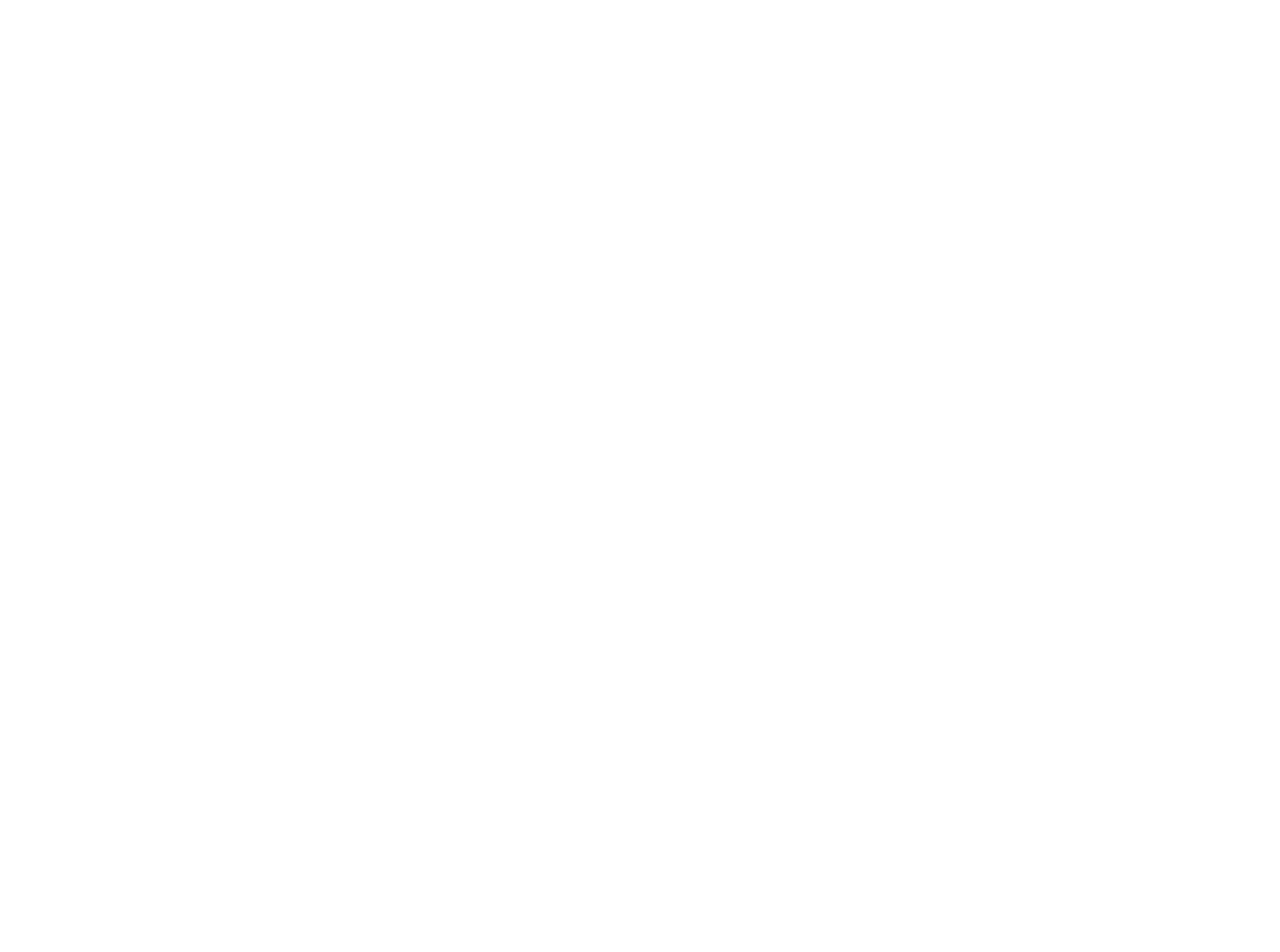
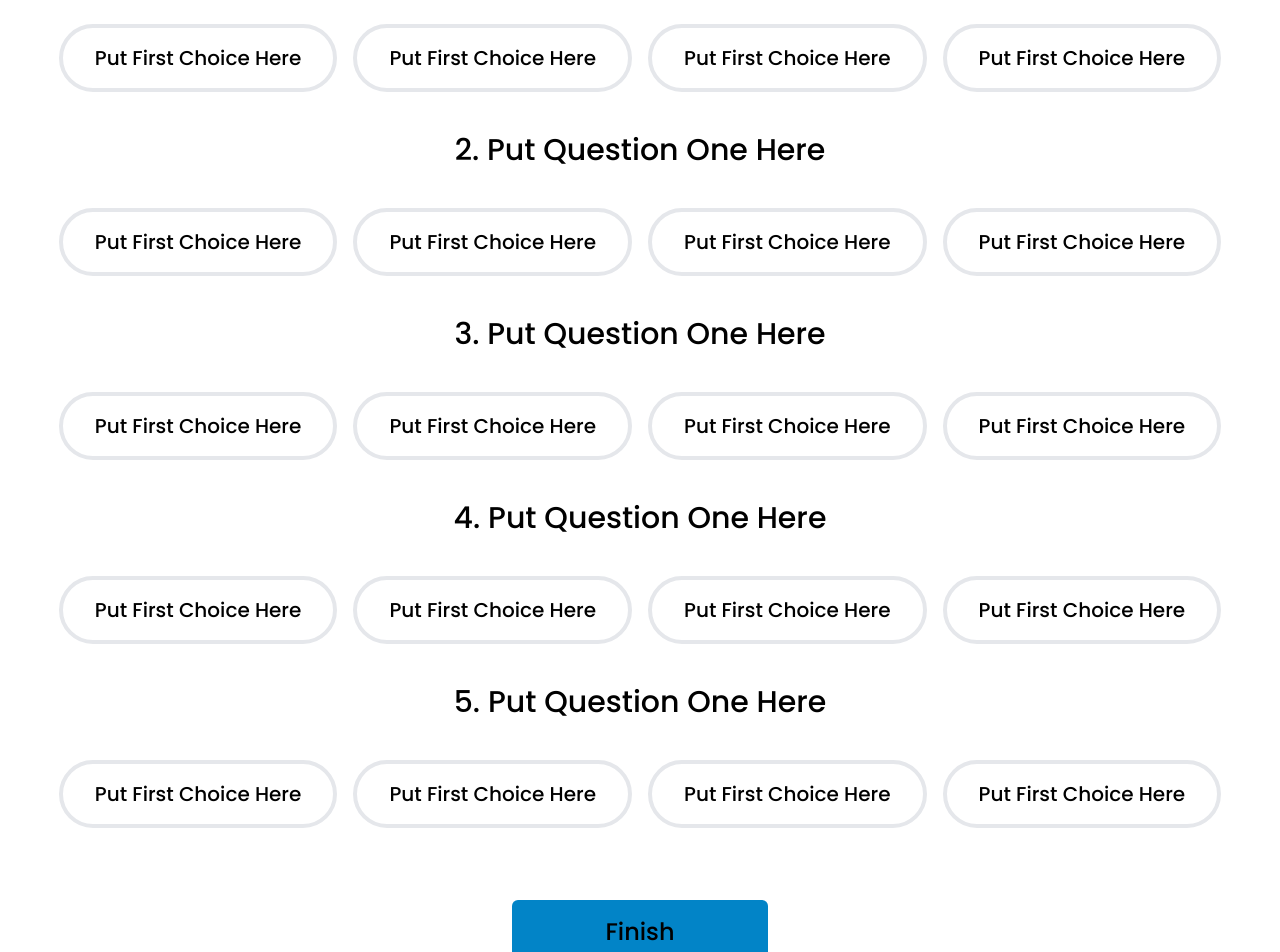
Before and after one commit to SamnangGit/react-insurance-info, a React (Vite) app: page / in a window 1280 px wide. Shown: the part 1040-1992 px from the top of the page. Before the commit the page ends 828 px from the top, so only its background shows below. Built offline with nearby package versions, Linux system fonts and the light colour scheme.

Commit message:
add AssessmentQ component

```diff
--- a/index.html
+++ b/index.html
@@ -11,6 +11,13 @@
       href="https://fonts.googleapis.com/css2?family=Poppins:wght@500&display=swap"
       rel="stylesheet"
     />
+    <link
+      rel="stylesheet"
+      href="https://cdnjs.cloudflare.com/ajax/libs/font-awesome/6.2.1/css/all.min.css"
+      integrity="sha512-MV7K8+y+gLIBoVD59lQIYicR65iaqukzvf/nwasF0nqhPay5w/9lJmVM2hMDcnK1OnMGCdVK+iQrJ7lzPJQd1w=="
+      crossorigin="anonymous"
+      referrerpolicy="no-referrer"
+    />
     <title>BrosCode</title>
   </head>
   <body>
--- a/package.json
+++ b/package.json
@@ -9,6 +9,10 @@
     "preview": "vite preview"
   },
   "dependencies": {
+    "@fortawesome/fontawesome-svg-core": "^6.2.1",
+    "@fortawesome/free-regular-svg-icons": "^6.2.1",
+    "@fortawesome/free-solid-svg-icons": "^6.2.1",
+    "@fortawesome/react-fontawesome": "^0.2.0",
     "react": "^18.2.0",
     "react-dom": "^18.2.0"
   },
--- a/src/App.jsx
+++ b/src/App.jsx
@@ -4,6 +4,7 @@
 import Navbar from "./components/Navbar";
 import MainPage from "./components/MainPage";
 import CompanyDashboard from "./components/CompanyDashboard";
+import AssessmentQ from "./components/AssessmentQ";
 
 function App() {
   const [count, setCount] = useState(0);
@@ -16,6 +17,7 @@
       </div>
       <div className="my-8">
         <CompanyDashboard />
+        <AssessmentQ />
       </div>
     </>
   );
--- /dev/null
+++ b/src/components/AssessmentQ.jsx
@@ -0,0 +1,145 @@
+import React from "react";
+// import { FontAwesomeIcon } from "@fortawesome/react-fontawesome";
+
+function AssessmentQ() {
+  return (
+    <div className="flex flex-col">
+      <h1 className="font-Poppins text-5xl tracking-wider font-extrabold text-center mt-8 mb-24">
+        Asssement Test
+      </h1>
+      <div className="w-full flex flex-col items-center">
+        <div className="my-4">
+          <h1 className="font-Poppins text-3xl">1. Put Question One Here</h1>
+        </div>
+        <div className="font-Poppins text-xl flex flex-row">
+          <button className="mx-2 my-6 rounded-full hover:bg-sky-500 focus:bg-sky-700 focus:text-white cursor-pointer border-4 focus:ring focus:ring-sky-300 focus:ring-opacity-80">
+            {/* <i class="fa-solid fa-circle"></i> */}
+            <h2 className="mx-4 p-4 ">Put First Choice Here</h2>
+          </button>
+          <button className="mx-2 my-6 rounded-full hover:bg-sky-500 focus:bg-sky-700 focus:text-white cursor-pointer border-4 focus:ring focus:ring-sky-300 focus:ring-opacity-80">
+            {/* <i class="fa-solid fa-circle"></i> */}
+            <h2 className="mx-4 p-4 ">Put First Choice Here</h2>
+          </button>
+          <button className="mx-2 my-6 rounded-full hover:bg-sky-500 focus:bg-sky-700 focus:text-white cursor-pointer border-4 focus:ring focus:ring-sky-300 focus:ring-opacity-80">
+            {/* <i class="fa-solid fa-circle"></i> */}
+            <h2 className="mx-4 p-4 ">Put First Choice Here</h2>
+          </button>
+          <button className="mx-2 my-6 rounded-full hover:bg-sky-500 focus:bg-sky-700 focus:text-white cursor-pointer border-4 focus:ring focus:ring-sky-300 focus:ring-opacity-80">
+            {/* <i class="fa-solid fa-circle"></i> */}
+            <h2 className="mx-4 p-4 ">Put First Choice Here</h2>
+          </button>
+        </div>
+      </div>
+
+      <div className="w-full flex flex-col items-center">
+        <div className="my-4">
+          <h1 className="font-Poppins text-3xl">2. Put Question One Here</h1>
+        </div>
+        <div className="font-Poppins text-xl flex flex-row">
+          <button className="mx-2 my-6 rounded-full hover:bg-sky-500 focus:bg-sky-700 focus:text-white cursor-pointer border-4 focus:ring focus:ring-sky-300 focus:ring-opacity-80">
+            {/* <i class="fa-solid fa-circle"></i> */}
+            <h2 className="mx-4 p-4 ">Put First Choice Here</h2>
+          </button>
+          <button className="mx-2 my-6 rounded-full hover:bg-sky-500 focus:bg-sky-700 focus:text-white cursor-pointer border-4 focus:ring focus:ring-sky-300 focus:ring-opacity-80">
+            {/* <i class="fa-solid fa-circle"></i> */}
+            <h2 className="mx-4 p-4 ">Put First Choice Here</h2>
+          </button>
+          <button className="mx-2 my-6 rounded-full hover:bg-sky-500 focus:bg-sky-700 focus:text-white cursor-pointer border-4 focus:ring focus:ring-sky-300 focus:ring-opacity-80">
+            {/* <i class="fa-solid fa-circle"></i> */}
+            <h2 className="mx-4 p-4 ">Put First Choice Here</h2>
+          </button>
+          <button className="mx-2 my-6 rounded-full hover:bg-sky-500 focus:bg-sky-700 focus:text-white cursor-pointer border-4 focus:ring focus:ring-sky-300 focus:ring-opacity-80">
+            {/* <i class="fa-solid fa-circle"></i> */}
+            <h2 className="mx-4 p-4 ">Put First Choice Here</h2>
+          </button>
+        </div>
+      </div>
+
+      <div className="w-full flex flex-col items-center">
+        <div className="my-4">
+          <h1 className="font-Poppins text-3xl">3. Put Question One Here</h1>
+        </div>
+        <div className="font-Poppins text-xl flex flex-row">
+          <button className="mx-2 my-6 rounded-full hover:bg-sky-500 focus:bg-sky-700 focus:text-white cursor-pointer border-4 focus:ring focus:ring-sky-300 focus:ring-opacity-80">
+            {/* <i class="fa-solid fa-circle"></i> */}
+            <h2 className="mx-4 p-4 ">Put First Choice Here</h2>
+          </button>
+          <button className="mx-2 my-6 rounded-full hover:bg-sky-500 focus:bg-sky-700 focus:text-white cursor-pointer border-4 focus:ring focus:ring-sky-300 focus:ring-opacity-80">
+            {/* <i class="fa-solid fa-circle"></i> */}
+            <h2 className="mx-4 p-4 ">Put First Choice Here</h2>
+          </button>
+          <button className="mx-2 my-6 rounded-full hover:bg-sky-500 focus:bg-sky-700 focus:text-white cursor-pointer border-4 focus:ring focus:ring-sky-300 focus:ring-opacity-80">
+            {/* <i class="fa-solid fa-circle"></i> */}
+            <h2 className="mx-4 p-4 ">Put First Choice Here</h2>
+          </button>
+          <button className="mx-2 my-6 rounded-full hover:bg-sky-500 focus:bg-sky-700 focus:text-white cursor-pointer border-4 focus:ring focus:ring-sky-300 focus:ring-opacity-80">
+            {/* <i class="fa-solid fa-circle"></i> */}
+            <h2 className="mx-4 p-4 ">Put First Choice Here</h2>
+          </button>
+        </div>
+      </div>
+
+      <div className="w-full flex flex-col items-center">
+        <div className="my-4">
+          <h1 className="font-Poppins text-3xl">4. Put Question One Here</h1>
+        </div>
+        <div className="font-Poppins text-xl flex flex-row">
+          <button className="mx-2 my-6 rounded-full hover:bg-sky-500 focus:bg-sky-700 focus:text-white cursor-pointer border-4 focus:ring focus:ring-sky-300 focus:ring-opacity-80">
+            {/* <i class="fa-solid fa-circle"></i> */}
+            <h2 className="mx-4 p-4 ">Put First Choice Here</h2>
+          </button>
+          <button className="mx-2 my-6 rounded-full hover:bg-sky-500 focus:bg-sky-700 focus:text-white cursor-pointer border-4 focus:ring focus:ring-sky-300 focus:ring-opacity-80">
+            {/* <i class="fa-solid fa-circle"></i> */}
+            <h2 className="mx-4 p-4 ">Put First Choice Here</h2>
+          </button>
+          <button className="mx-2 my-6 rounded-full hover:bg-sky-500 focus:bg-sky-700 focus:text-white cursor-pointer border-4 focus:ring focus:ring-sky-300 focus:ring-opacity-80">
+            {/* <i class="fa-solid fa-circle"></i> */}
+            <h2 className="mx-4 p-4 ">Put First Choice Here</h2>
+          </button>
+          <button className="mx-2 my-6 rounded-full hover:bg-sky-500 focus:bg-sky-700 focus:text-white cursor-pointer border-4 focus:ring focus:ring-sky-300 focus:ring-opacity-80">
+            {/* <i class="fa-solid fa-circle"></i> */}
+            <h2 className="mx-4 p-4 ">Put First Choice Here</h2>
+          </button>
+        </div>
+      </div>
+
+      <div className="w-full flex flex-col items-center">
+        <div className="my-4">
+          <h1 className="font-Poppins text-3xl">5. Put Question One Here</h1>
+        </div>
+        <div className="font-Poppins text-xl flex flex-row">
+          <button className="mx-2 my-6 rounded-full hover:bg-sky-500 focus:bg-sky-700 focus:text-white cursor-pointer border-4 focus:ring focus:ring-sky-300 focus:ring-opacity-80">
+            {/* <i class="fa-solid fa-circle"></i> */}
+            <h2 className="mx-4 p-4 ">Put First Choice Here</h2>
+          </button>
+          <button className="mx-2 my-6 rounded-full hover:bg-sky-500 focus:bg-sky-700 focus:text-white cursor-pointer border-4 focus:ring focus:ring-sky-300 focus:ring-opacity-80">
+            {/* <i class="fa-solid fa-circle"></i> */}
+            <h2 className="mx-4 p-4 ">Put First Choice Here</h2>
+          </button>
+          <button className="mx-2 my-6 rounded-full hover:bg-sky-500 focus:bg-sky-700 focus:text-white cursor-pointer border-4 focus:ring focus:ring-sky-300 focus:ring-opacity-80">
+            {/* <i class="fa-solid fa-circle"></i> */}
+            <h2 className="mx-4 p-4 ">Put First Choice Here</h2>
+          </button>
+          <button className="mx-2 my-6 rounded-full hover:bg-sky-500 focus:bg-sky-700 focus:text-white cursor-pointer border-4 focus:ring focus:ring-sky-300 focus:ring-opacity-80">
+            {/* <i class="fa-solid fa-circle"></i> */}
+            <h2 className="mx-4 p-4 ">Put First Choice Here</h2>
+          </button>
+        </div>
+      </div>
+
+      <div className="mx-auto">
+        <button
+          className="bg-sky-600 w-64 h-16 rounded-md font-Poppins text-2xl text-center font-medium
+         hover:bg-sky-700 hover:text-white
+          transition  ease-in-out delay-150
+          transform hover:-translate-y-1 motion-reduce:transition-none motion-reduce:hover:transform-none
+          focus:outline-none focus:ring focus:ring-sky-300 focus:ring-opacity-80 my-12 mx-10 block"
+        >
+          Finish
+        </button>
+      </div>
+    </div>
+  );
+}
+
+export default AssessmentQ;
```
Also changed, not shown: 1 other file (tests, documents, lock files or other folders).
